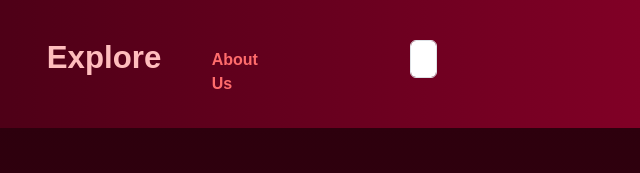
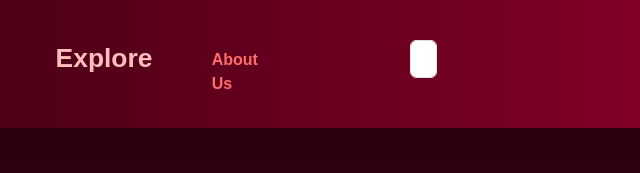
Before and after one commit to Pat-lok/Mangan, a plain HTML site: page explore.html in a window 1280 px wide. Shown: the top 173 px of the page, 463-1103 px from the left. Drawn offline with nearby package versions, Linux system fonts and the light colour scheme; a web font is replaced by a local one.

```diff
--- a/explore.html
+++ b/explore.html
@@ -13,6 +13,7 @@
         href="https://fonts.googleapis.com/css2?family=Baloo+Paaji+2:wght@400..800&family=Covered+By+Your+Grace&display=swap"
         rel="stylesheet">
 
+    <link rel="icon" type="image/png" href="image/a.png">
     <link rel="stylesheet" href="style.css">
 </head>
 
--- a/style.css
+++ b/style.css
@@ -20,7 +20,7 @@
 
 .navbar-nav .nav-link.active {
     color: #FFBDBD;
-    transform: scale(1.3);
+    transform: scale(1.1);
 }
 
 .library-body {
```
Also changed, not shown: account.html (+1 -1 lines), index.html (+1 -0 lines), library.html (+1 -0 lines), mangaka.html (+1 -0 lines), mangapage.html (+1 -0 lines), reading.html (+1 -0 lines), image/a.png (added).
